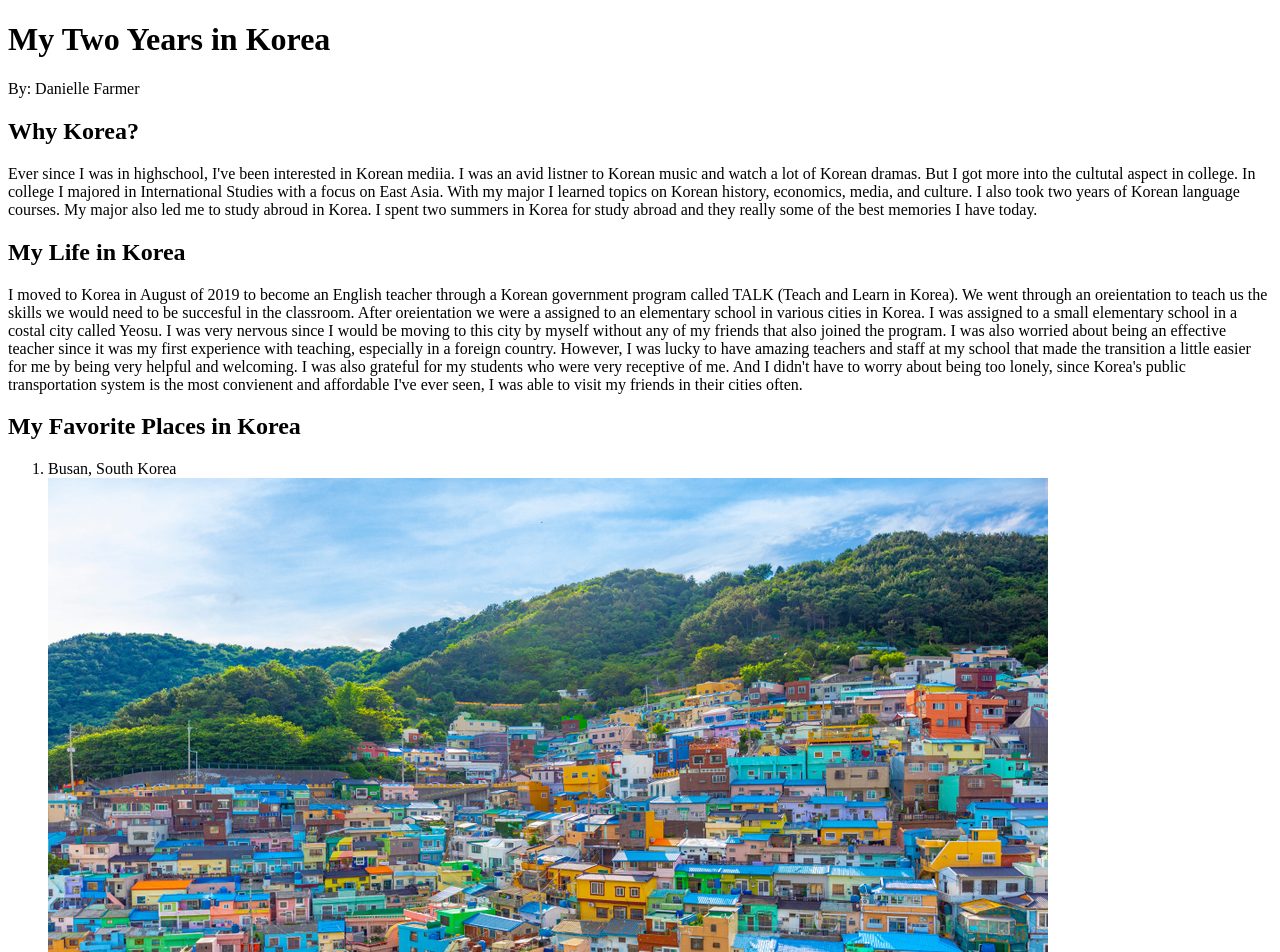
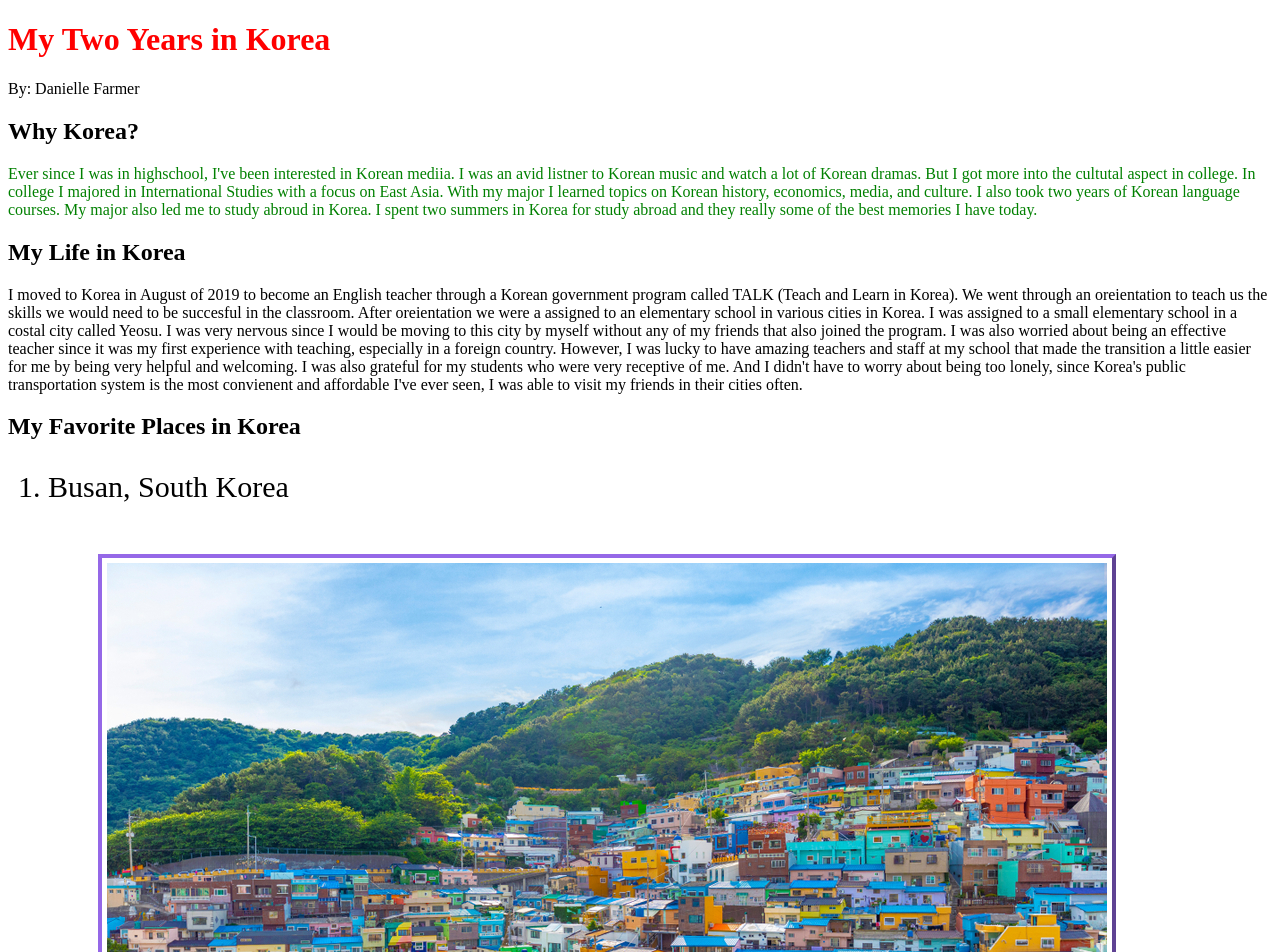
Before and after one commit to LaunchCodeAllhubs/js-assignment-4-html-me-something-danigongju, a website: page index.html in a window 1280 px wide. Shown: the top 952 px of the page. Drawn offline with Linux system fonts and the light colour scheme.

Commit message:
Add required css elements

```diff
--- a/index.html
+++ b/index.html
@@ -8,14 +8,14 @@
    <body>
       <!-- Write your HTML in this file! -->
       <header>
-         <h1> My Two Years in Korea </h1>
+         <h1 id="mainHeading"> My Two Years in Korea </h1>
          <p>By: Danielle Farmer</p>
       </header>
 
    <main>
       <article>
          <h2>Why Korea?</h2>
-            <p>
+            <p id="testP" class="funParagraph">
             Ever since I was in highschool, I've been interested in Korean mediia.
             I was an avid listner to Korean music and watch a lot of Korean dramas.
             But I got more into the cultutal aspect in college. In college I majored in International Studies with a focus on East Asia.
--- a/styles.css
+++ b/styles.css
@@ -1 +1,23 @@
 /* Write your CSS here! */
+body {
+    margin: 8px;
+    display: block;
+}
+
+#mainHeading {
+    color: red;
+}
+
+.funParagraph {
+    color: green;
+}
+
+img {
+    margin: 50px 50px 50px 50px;
+    border: 4px outset rgb(149, 104, 231);
+    padding: 5px;
+}
+
+ol {
+    font-size: 30px;
+}
```
